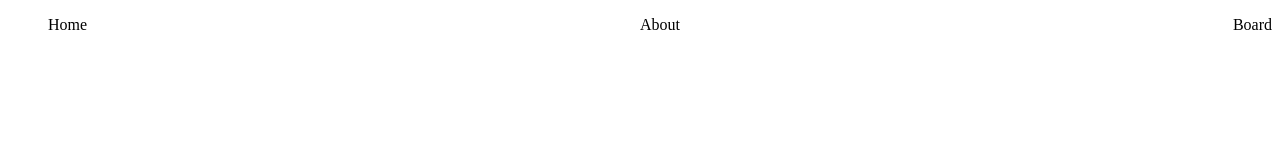
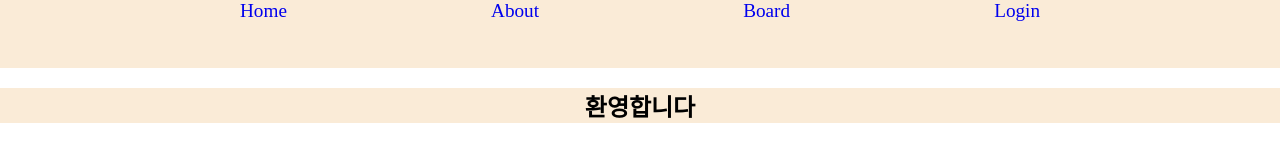
Before and after one commit to alexYooDev/boardProjectJS, a website: page index.html in a window 1280 px wide. Drawn offline with Linux system fonts and the light colour scheme.

```diff
--- a/board.css
+++ b/board.css
@@ -0,0 +1,47 @@
+body {
+  margin: 0;
+}
+
+nav {
+  height: 68px;
+  background-color: antiquewhite;
+  align-items: center;
+  justify-content: center;
+}
+
+nav > ul {
+  padding: 0;
+  margin: 0;
+  align-items: center;
+  display: flex;
+  justify-content: space-between;
+  list-style: none;
+  font-weight: 200;
+  padding-left: 15rem;
+  padding-right: 15rem;
+  display: sticky;
+}
+
+a {
+  align-items: center;
+  height: 68px;
+  font-size: 1.2rem;
+  text-decoration: none;
+}
+
+table {
+  margin-top: 5rem;
+  width: 80%;
+  margin-left: auto;
+  margin-right: auto;
+  border: solid black 0.1rem;
+  border-collapse: collapse;
+}
+
+tr > td {
+  border: solid black 0.1rem;
+}
+
+tr > th {
+  border: solid black 0.1rem;
+}
--- a/index.css
+++ b/index.css
@@ -1,5 +1,41 @@
+body {
+  margin: 0;
+}
+
+nav {
+  height: 68px;
+  background-color: antiquewhite;
+  align-items: center;
+  justify-content: center;
+}
+
 nav > ul {
+  padding: 0;
+  margin: 0;
+  align-items: center;
   display: flex;
   justify-content: space-between;
   list-style: none;
+  font-weight: 200;
+  padding-left: 15rem;
+  padding-right: 15rem;
+  display: sticky;
 }
+
+a {
+  align-items: center;
+  height: 68px;
+  font-size: 1.2rem;
+  text-decoration: none;
+}
+
+content > h1 {
+  text-align: center;
+  background-color: antiquewhite;
+}
+
+content {
+  width: 100%;
+  padding-top: 50px;
+  padding-bottom: 50px;
+}
--- a/index.html
+++ b/index.html
@@ -10,10 +10,16 @@
   <body>
     <nav>
       <ul>
-        <li class="home_css" id="home_js">Home</li>
-        <li class="about_css" id="about_js">About</li>
-        <li class=".board_css" id="board_js">Board</li>
+        <li class="home_css" id="home_js"><a href="index.html">Home</a></li>
+        <li class="about_css" id="about_js"><a href="about.html">About</a></li>
+        <li class="board_css" id="board_js"><a href="board.html">Board</a></li>
+        <li class="board_css" id="logIn_js"><a href="logIn.html">Login</a></li>
       </ul>
     </nav>
+    <section>
+      <content>
+        <h1>환영합니다</h1>
+      </content>
+    </section>
   </body>
 </html>
```
Also changed, not shown: about.html (added, +10 -0 lines), board.html (added, +38 -0 lines), index.js (added, +9 -0 lines), logIn.html (added, +17 -0 lines), package.json (added, +23 -0 lines), 1 other file.
